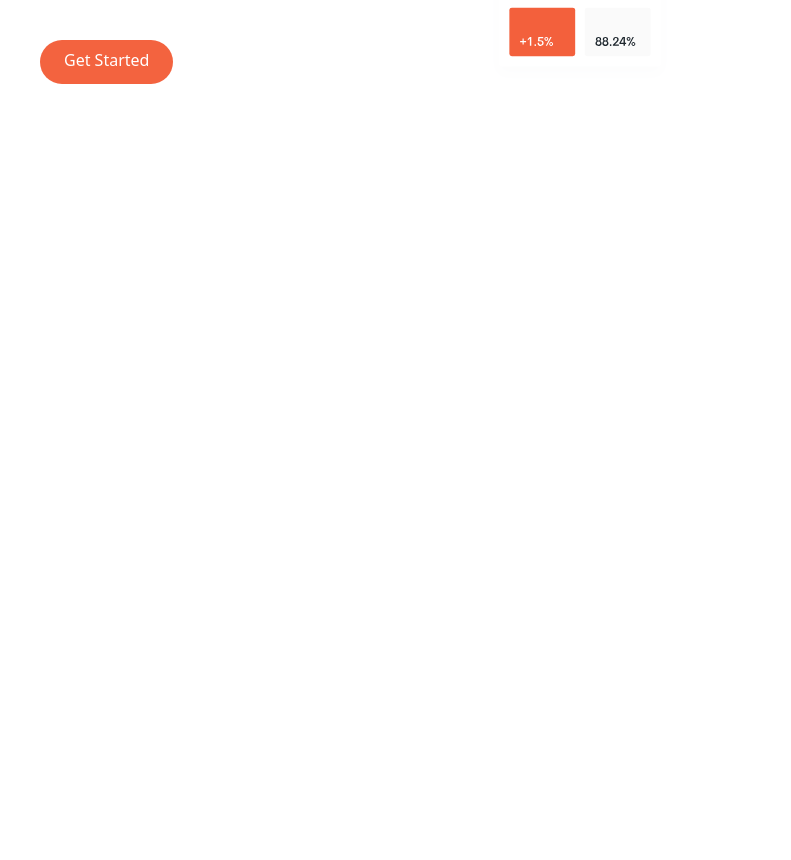
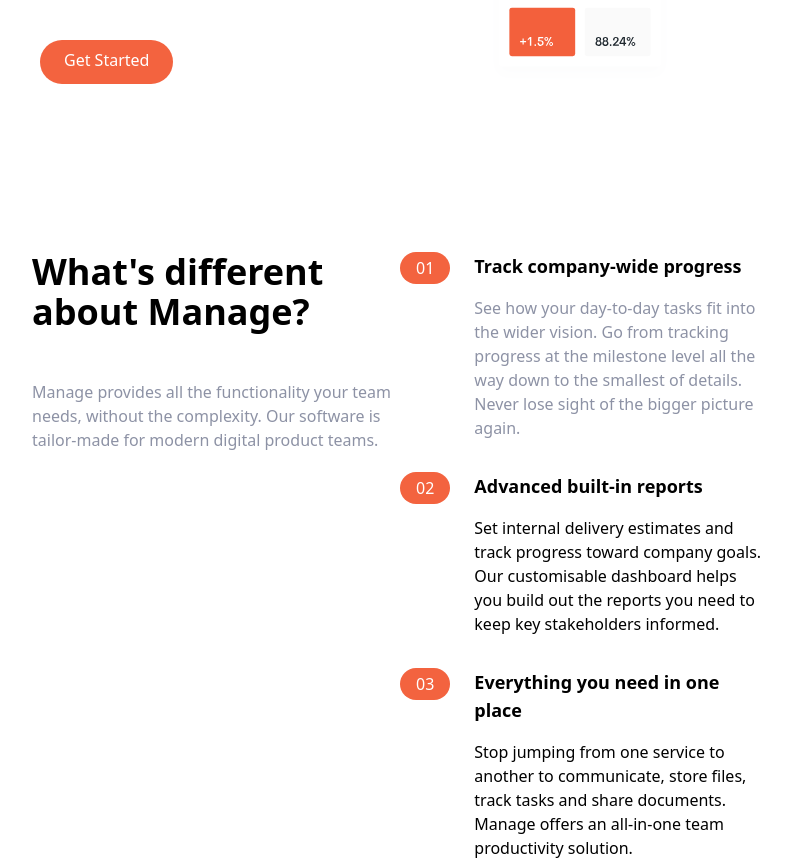
Before and after one commit to Dankyi/learningcss, a website: page tailwind-proj/src/index.html in a window 1280 px wide. Shown: the part 500-1360 px from the top of the page, without its empty margins (240-1031 px from the left). Before the commit the page ends 800 px from the top, so only its background shows below. Drawn offline with Linux system fonts and the light colour scheme.

Commit message:
tailwind-proj: second body section implementation

```diff
--- a/tailwind-proj/src/index.html
+++ b/tailwind-proj/src/index.html
@@ -57,5 +57,96 @@
 		</div>
 	</section>
 
+	<section id="features">
+		<div class="container flex flex-col md:flex-row px-4 mx-auto mt-10 space-y-12
+			md:space-y-0">
+			<div class="flex flex-col space-y-12 md:w-1/2">
+				<h2 class="max-w-md text-4xl font-bold text-left">
+					What's different about Manage?
+				</h2>
+				<p class="max-w-sm text-lightGray md:text-left">
+					Manage provides all the functionality your team needs, without the
+					complexity. Our software is tailor-made for modern digital product
+					teams.
+				</p>
+			</div>
+
+			<div class="flex flex-col space-y-8 md:w-1/2">
+				<div class="flex flex-col md:flex-row space-y-3 md:space-y-0 md:space-x-6">
+					<div class="rounded-l-full bg-whitishRed md:bg-transparent">
+						<div class="flex items-center space-x-2">
+							<div class="px-4 py-2 text-white rounded-full md:py-1 bg-lightRed">
+								01
+							</div>
+
+							<h3 class="text-base font-bold md:mb-4 md:hidden">
+								Track company-wide progress
+							</h3>
+						</div>
+					</div>
+
+					<div>
+						<h3 class="hidden mb-4 text-lg font-bold md:block">
+							Track company-wide progress
+						</h3>
+						<p class="text-lightGray">
+							See how your day-to-day tasks fit into the wider vision. Go from
+							tracking progress at the milestone level all the way down to the
+							smallest of details. Never lose sight of the bigger picture
+							again.
+						</p>
+					</div>
+				</div>
+
+				<div class="flex flex-col space-y-3 md:space-y-0 md:space-x-6 md:flex-row">
+					<div class="rounded-l-full bg-whitishRed md:bg-transparent">
+						<div class="flex items-center space-x-2">
+							<div class="px-4 py-2 text-white rounded-full md:py-1 bg-lightRed">
+								02
+							</div>
+							<h3 class="text-base font-bold md:mb-4 md:hidden">
+								Advanced built-in reports
+							</h3>
+						</div>
+					</div>
+
+					<div>
+						<h3 class="hidden mb-4 text-lg font-bold md:block">
+							Advanced built-in reports
+						</h3>
+						<p class="text-darkGrayishBlue">
+							Set internal delivery estimates and track progress toward
+							company goals. Our customisable dashboard helps you build out
+							the reports you need to keep key stakeholders informed.
+						</p>
+					</div>
+				</div>
+
+				<div class="flex flex-col space-y-3 md:space-y-0 md:space-x-6 md:flex-row">
+					<div class="rounded-l-full bg-whitishRed md:bg-transparent">
+						<div class="flex items-center space-x-2">
+							<div class="px-4 py-2 text-white rounded-full md:py-1 bg-lightRed">
+								03
+							</div>
+							<h3 class="text-base font-bold md:mb-4 md:hidden">
+								Everything you need in one place
+							</h3>
+						</div>
+					</div>
+
+					<div>
+						<h3 class="hidden mb-4 text-lg font-bold md:block">
+							Everything you need in one place
+						</h3>
+						<p class="text-darkGrayishBlue">
+							Stop jumping from one service to another to communicate, store
+							files, track tasks and share documents. Manage offers an
+							all-in-one team productivity solution.
+						</p>
+					</div>
+				</div>
+			</div>
+		</div>
+	</section>
 </body>
 </html>
```
Also changed, not shown: tailwind-proj/css/main.css.
